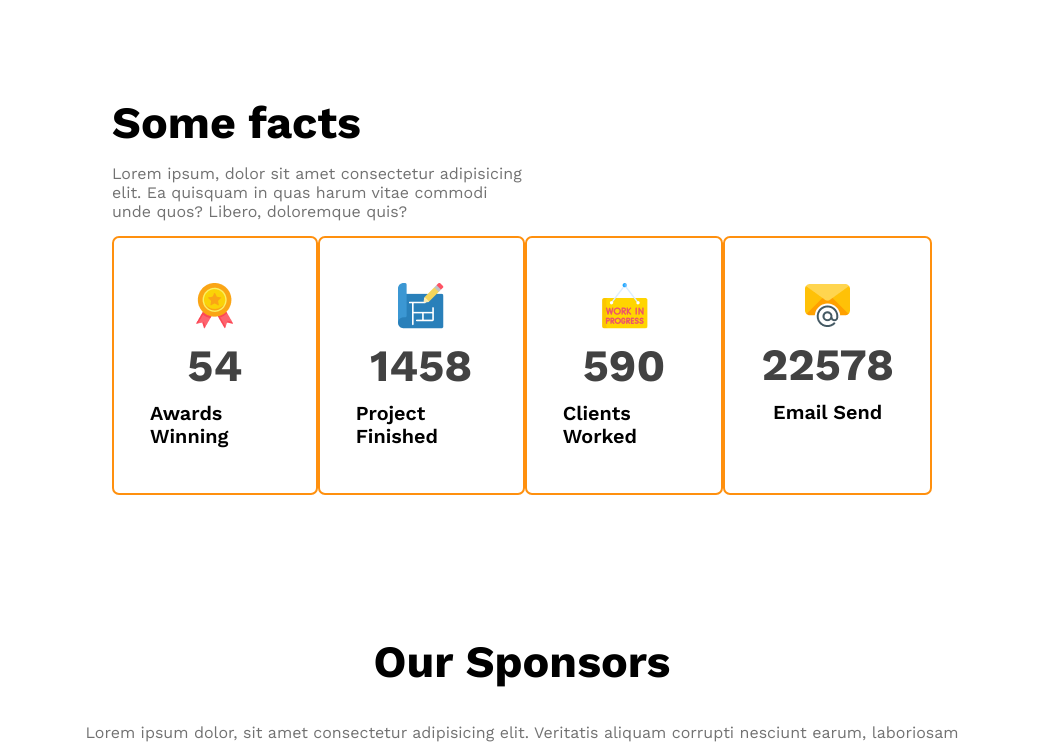
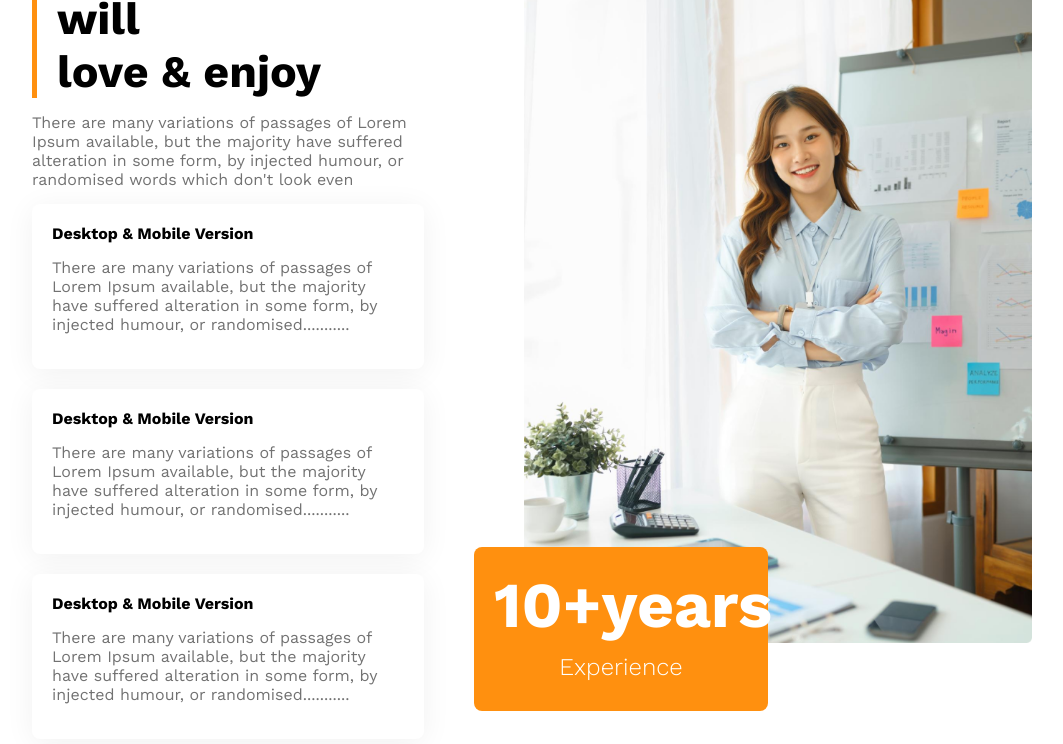
Before and after one commit to Asif419/architect-web, a plain HTML site: page index.html in a window 1280 px wide. Shown: the part 1660-2404 px from the top of the page, without its empty margins (118-1181 px from the left). Drawn offline with nearby package versions, Linux system fonts and the light colour scheme.

Commit message:
features added

```diff
--- a/index.html
+++ b/index.html
@@ -64,7 +64,44 @@
 
         <!-- features section start -->
         <section class="features">
-
+            <div class="features-content">
+                <div class="section-title">Features you will <br> love & enjoy</div>
+                <p class="text-description-gray">There are many variations of passages of Lorem Ipsum available, but the
+                    majority have suffered alteration in some form, by injected humour, or randomised words which don't
+                    look even
+                </p>
+                <div class="feature-card">
+                    <h4>Desktop & Mobile Version</h4>
+                    <p class="text-description-gray">There are many variations of passages of Lorem Ipsum available, but
+                        the majority have suffered alteration in some form, by injected humour, or randomised...........
+                    </p>
+                </div>
+                <div class="feature-card">
+                    <h4>Desktop & Mobile Version</h4>
+                    <p class="text-description-gray">There are many variations of passages of Lorem Ipsum available, but
+                        the majority have suffered alteration in some form, by injected humour, or randomised...........
+                    </p>
+                </div>
+                <div class="feature-card">
+                    <h4>Desktop & Mobile Version</h4>
+                    <p class="text-description-gray">There are many variations of passages of Lorem Ipsum available, but
+                        the majority have suffered alteration in some form, by injected humour, or randomised...........
+                    </p>
+                </div>
+                <div class="feature-card">
+                    <h4>Desktop & Mobile Version</h4>
+                    <p class="text-description-gray">There are many variations of passages of Lorem Ipsum available, but
+                        the majority have suffered alteration in some form, by injected humour, or randomised...........
+                    </p>
+                </div>
+            </div>
+            <div class="feature-img">
+                <img src="images/architect.png" alt="architect">
+                <div class="ten-years-badge">
+                    <h2>10+years</h2>
+                    <p>Experience</p>
+                </div>
+            </div>
         </section>
 
 
--- a/styles/architect.css
+++ b/styles/architect.css
@@ -35,7 +35,7 @@ nav {
     display: flex;
     justify-content: space-between;
     align-items: center;
-    margin-bottom: 117px;
+    margin-bottom: 100px;
 }
 
 .section-title {
@@ -136,6 +136,64 @@ main {
 }
 
 
+/* features section */
+
+.features {
+    display: flex;
+    padding: 0px 150px 0px 150px;
+    gap: 80px;
+}
+
+.features-content {
+    max-width: 40%;
+}
+
+.features-content>.section-title {
+    border-left: 5px solid #ff900f;
+    padding-left: 20px;
+}
+
+.feature-card {
+    padding: 20px;
+    margin-bottom: 20px;
+    border-radius: 8px;
+    background-color: #fff;
+    box-shadow: 0px 4px 30px 0px rgb(0, 0, 0, 0.06);
+}
+
+.feature-img > img {
+    max-width: 100%;
+    margin-left: 20px;
+}
+
+.ten-years-badge {
+    border-radius: 8px;
+    background-color: #ff900f;
+    color: white;
+    font-weight: 300;
+    padding: 20px;
+    text-align: center;
+    max-width: 50%;
+    position: relative;
+    bottom: 100px;
+    right: 30px;
+    margin: 0;
+}
+
+.ten-years-badge > h2 {
+    font-size: 4rem;
+    margin: 0px;
+    padding: 0px;
+}
+
+.ten-years-badge > p {
+    font-size: 1.5rem;
+    margin: 10px;
+}
+
+
+
+
 /* facts section */
 .facts {
     padding: 140px 230px;
@@ -153,6 +211,7 @@ main {
     border: 2px solid #FF900E;
     padding: 45px 36px;
     border-radius: 7px;
+    margin: 0 auto;
 }
 
 .card .card-states {
@@ -189,6 +248,17 @@ main {
 .sponsors>.text-description-gray {
     padding: 20px 0;
 }
+
+
+
+
+
+
+
+
+
+
+
 
 
 /* media query */
@@ -238,7 +308,7 @@ main {
         padding: 60px 30px;
     }
 
-    .facts > .section-title {
+    .facts>.section-title {
         text-align: center;
     }
 
```
